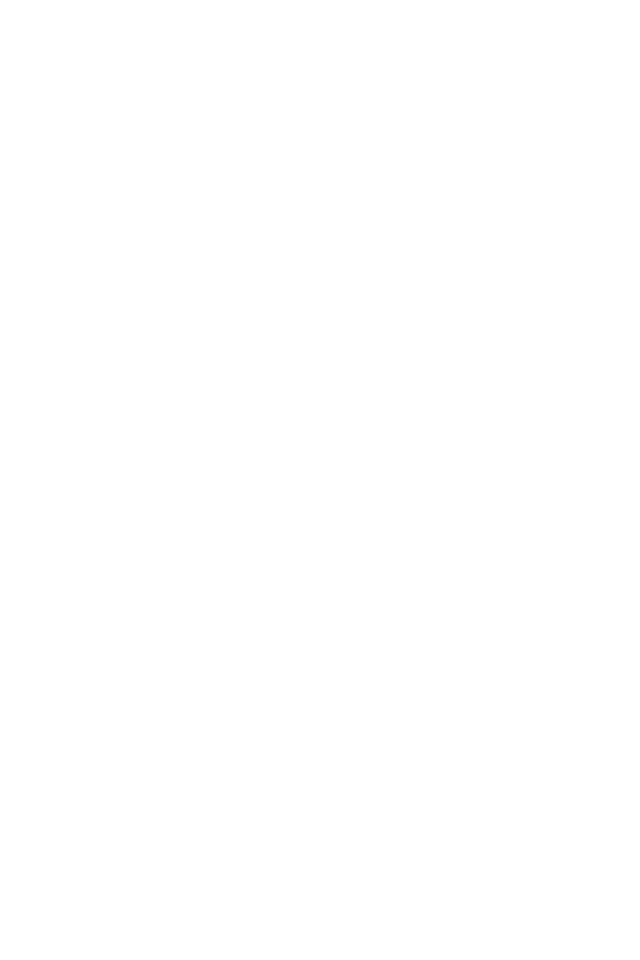
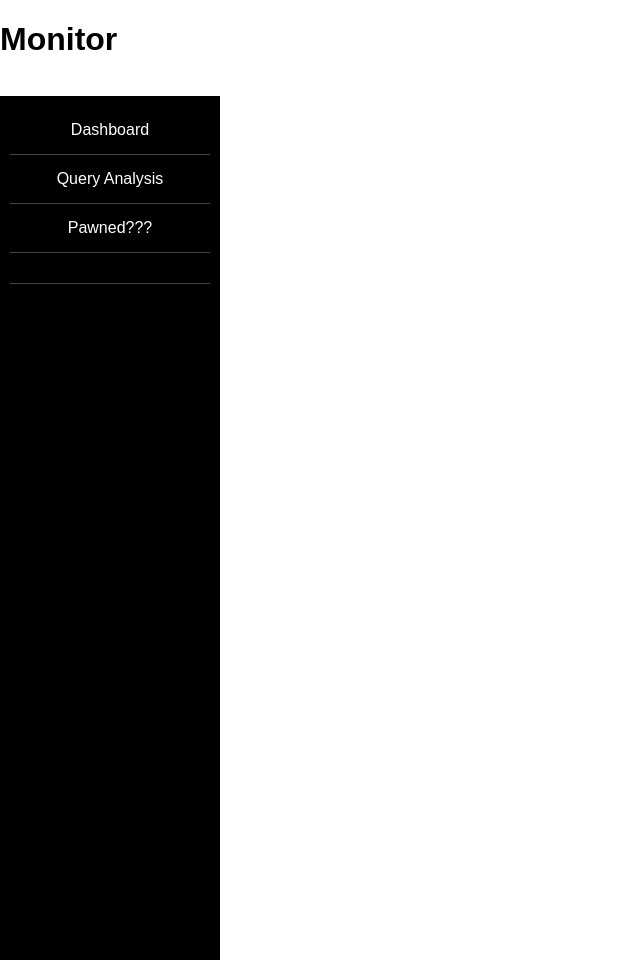
Before and after one commit to kashyap310/shadowCipher, a Flask app: page / in a window 1280 px wide. Before the commit the part shown is empty. Shown: the whole page, without its empty margins (0-640 px from the left). Run offline with Flask 3, Linux system fonts and the light colour scheme.

Commit message:
html page changes

```diff
--- a/src/main.py
+++ b/src/main.py
@@ -3,6 +3,7 @@ from browser.onion_visit import *
 from connection.tor import *
 from database.database import *
 from analysis.analysis import *
+from web.functions import *
 import click
 import sys
 import os
--- a/web/app.py
+++ b/web/app.py
@@ -4,9 +4,24 @@ app = Flask(__name__)
 
 
 @app.route("/")
-def home():
-	return render_template("home.html")
+def layout():
+	return render_template("layout.html")
 
+@app.route("/dashboard")
+def dashboard():
+	return render_template("dashboard.html")
+
+@app.route("/query")
+def query_analysis():
+	return render_template("query_analysis.html")
+
+@app.route("/pawn")
+def pawn():
+	return render_template("pawned.html")
+
+@app.route("/webarchive")
+def webarchive():
+	return render_template("web_archive.html")
 
 if __name__ == "__main__":
-	app.run(debug=False)
+	app.run(debug=True, port=8001)
--- /dev/null
+++ b/web/functions/process.py
@@ -0,0 +1 @@
+from ...database.database import *
--- a/web/templates/home.html
+++ /dev/null
@@ -1,7 +0,0 @@
-{%extends 'layout.html' %}
-{% block content %}
-    <div class="container">
-        <h1>{{title}}</h1>
-        <p>{{description}}</p>
-    </div>
-{% endblock %}
--- a/web/templates/layout.html
+++ b/web/templates/layout.html
@@ -1,12 +1,68 @@
+<!DOCTYPE html>
 <html>
+
 <head>
     <title>
-            {%block title%}
-            {%endblock%}
+        {% block title %}
+        Dark web Monitor
+        {% endblock %}
     </title>
+
+    <style>
+        body {
+            margin: 0; /* Remove default margin */
+            padding: 0; /* Remove default padding */
+            background-color: #fff;
+            color: #000;
+            font-family: Arial, sans-serif; /* Set a default font family */
+        }
+
+        .navbar {
+
+            height: 100vh; /* Make the navbar take the full height of the viewport */
+            width: 200px; /* Set the width of the navbar */
+            background-color: #000;
+            color: #fff;
+            text-align: center;
+            padding: 10px;
+            position: fixed; /* Fix the navbar position */
+            left: 0; /* Position the navbar on the left side */
+            top: 10vh; /* Position the navbar at the top */
+            display: flex; /* Use flexbox for layout */
+            flex-direction: column; /* Stack items vertically */
+        }
+
+        .navbar a {
+            text-decoration: none;
+            color: #fff;
+            padding: 15px 0; /* Add padding to the links for better spacing */
+            border-bottom: 1px solid #444; /* Add a border between links */
+        }
+
+        .navbar a:hover {
+            background-color: #333; /* Change background color on hover */
+        }
+
+        .content {
+            margin-left: 200px; /* Adjust the margin to make room for the navbar */
+            padding: 20px;
+        }
+    </style>
 </head>
+
 <body>
-        {%block content%}
-        {%endblock%}
+    <h1 class="header">Monitor</h1>
+    <div class="navbar">
+        <a href="{{ url_for("dashboard") }}">Dashboard</a>
+        <a href="{{ url_for("query_analysis") }}">Query Analysis </a>
+        <a href="{{ url_for("pawn") }}">Pawned???</a>
+        <a href="{{ url_for("webarchive") }}">  </a>
+    </div>
+
+    <div class="content">
+        {% block content %}
+        {% endblock %}
+    </div>
 </body>
+
 </html>
--- /dev/null
+++ b/web/templates/pawned.html
@@ -0,0 +1 @@
+{%extends 'layout.html' %}
--- /dev/null
+++ b/web/templates/query_analysis.html
@@ -0,0 +1 @@
+{%extends 'layout.html' %}
--- /dev/null
+++ b/web/templates/web_archive.html
@@ -0,0 +1 @@
+{%extends 'layout.html' %}
```
Also changed, not shown: web/requirements.txt (deleted, +0 -26 lines), web/templates/dashboard.html (added, +9 -0 lines). Lines whose indentation alone changed are shown as unchanged.
